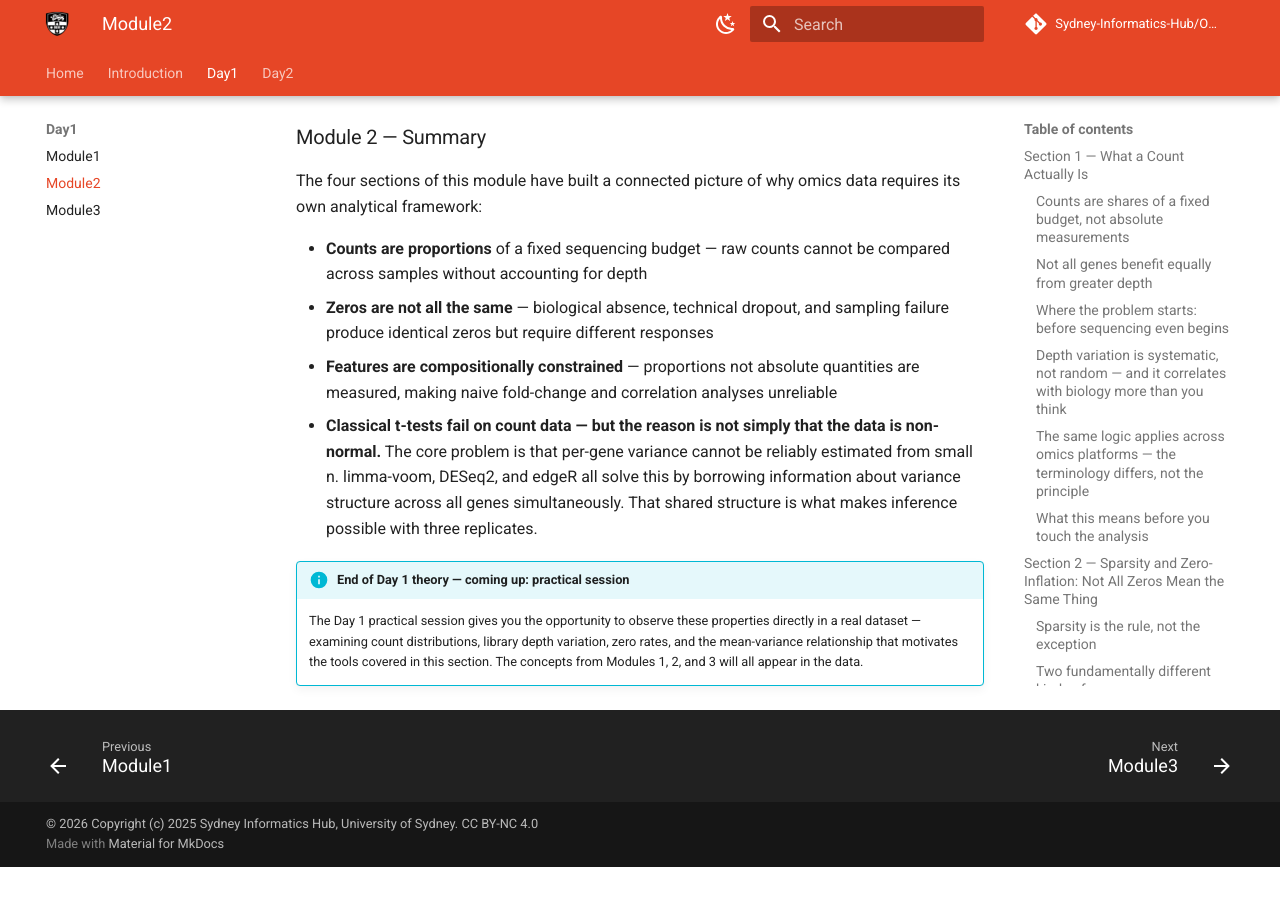
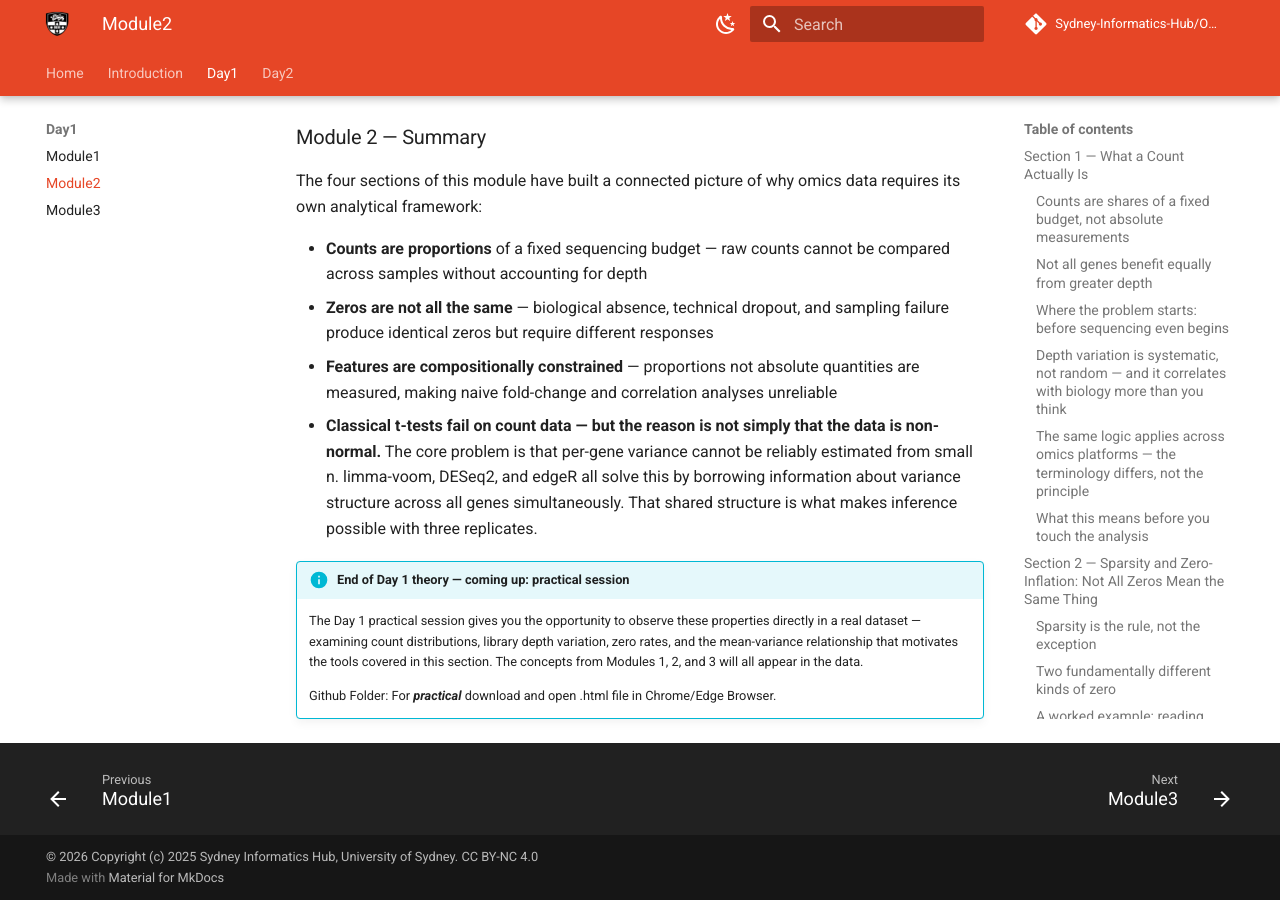
Before and after one commit to Sydney-Informatics-Hub/Omics-Study-Designs-and-Data-Interpretation, an MkDocs documentation site: the page built from docs/Day1/module2.md, in a window 1280 px wide and 900 px high, scrolled down 18362 px. Built offline with MkDocs 1.6.1 and Material for MkDocs 9.7.7, drawn with Linux system fonts in a browser that asks for light colours; comment, search, counter and statistics services are not loaded; before the commit the page ends 19229 px from its top, so only the background shows below that.

Commit message:
practical instrcutions for module 2 added: initial- first step

```diff
--- a/docs/Day1/module2.md
+++ b/docs/Day1/module2.md
@@ -1001,3 +1001,5 @@ omics data requires its own analytical framework:
     mean-variance relationship that motivates the tools covered in
     this section. The concepts from Modules 1, 2, and 3 will all
     appear in the data.
+
+    Github Folder: For ***practical*** download and open .html file in Chrome/Edge Browser.
```
